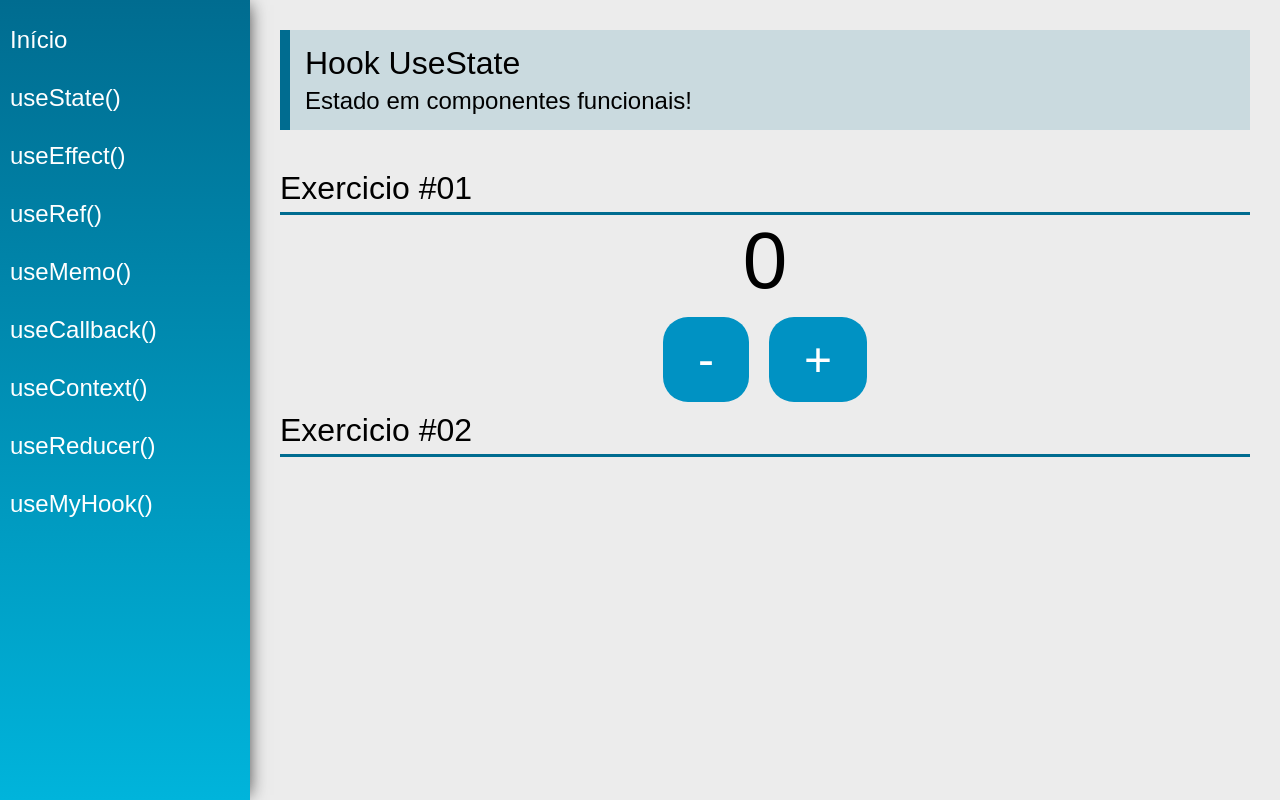
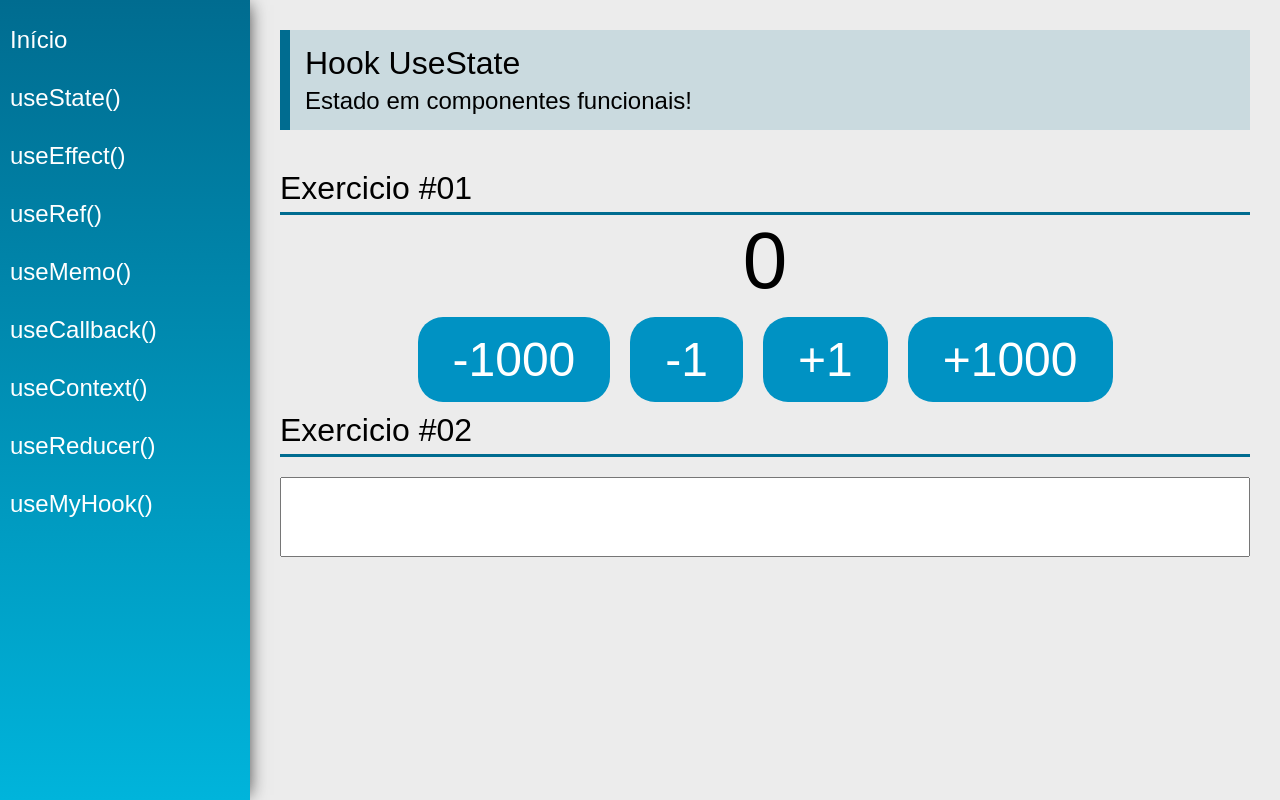
Before and after one commit to Joaovictormartin/HooksReactJS, a React (Create React App) app: page /useState in a window 1280 px wide. Built offline with nearby package versions, Linux system fonts and the light colour scheme.

Commit message:
adicionando o component inpu usando o useState

```diff
--- a/src/views/examples/UseState.jsx
+++ b/src/views/examples/UseState.jsx
@@ -6,6 +6,7 @@
 const UseState = (props) => {
 
     const [count, setCount] = useState(0);
+    const [name, setName] = useState('');
 
     return (
         <div className="UseState">
@@ -17,12 +18,28 @@
             <div className="center">
                 <span className="text">{count}</span>
                 <div>
-                    <button className="btn">-</button>
-                    <button className="btn">+</button>
+                    <button className="btn" onClick={() => setCount(e => e - 1000)}>
+                        -1000
+                    </button>
+                    <button className="btn" onClick={() => setCount(count - 1)}>
+                        -1
+                    </button>
+                    <button className="btn" onClick={() => setCount(count + 1)}>
+                        +1
+                    </button>
+                    <button className="btn" onClick={() => setCount(e => e + 1000)}>
+                        +1000
+                    </button>
                 </div>
             </div>
 
             <SectionTitle title="Exercicio #02" />
+            <input
+                type="text"
+                className="input"
+                value={name}
+                onChange={e => setName(e.target.value)}
+            />
         </div>
     )
 }
```
